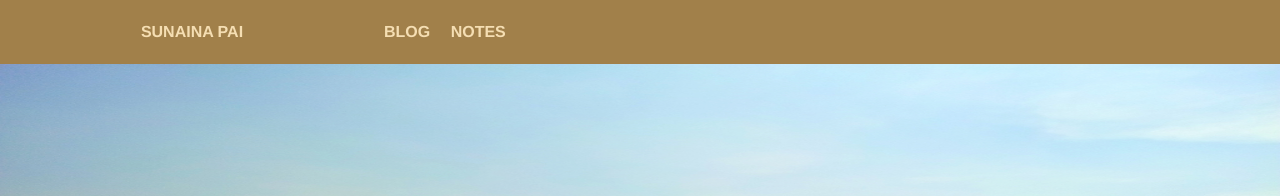
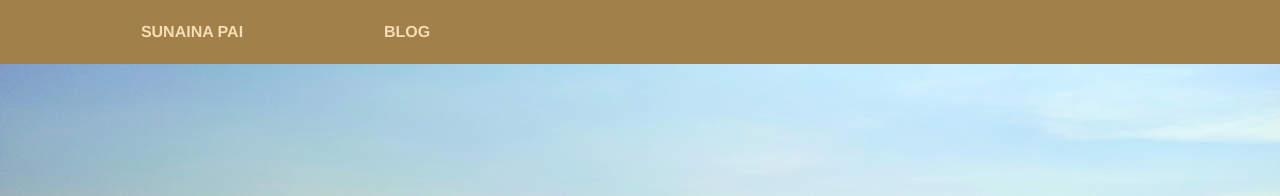
Before and after one commit to tmug/defunct-sunainapai.in-jekyll, a Jekyll site: the page built from index.html, in a window 1280 px wide. Shown: the top 196 px of the page. Built offline with Jekyll 4.4.1, drawn with Linux system fonts in a browser that asks for light colours.

Commit message:
Remove 'notes' navigation link

```diff
--- a/_layouts/default.html
+++ b/_layouts/default.html
@@ -14,7 +14,6 @@
 --><div id="navigation">
     <ul>
         <li><a href="{{site.url}}/blog/">Blog</a></li>
-        <li><a href="{{site.url}}/notes/">Notes</a></li>
     </ul>
 </div>
 
```
